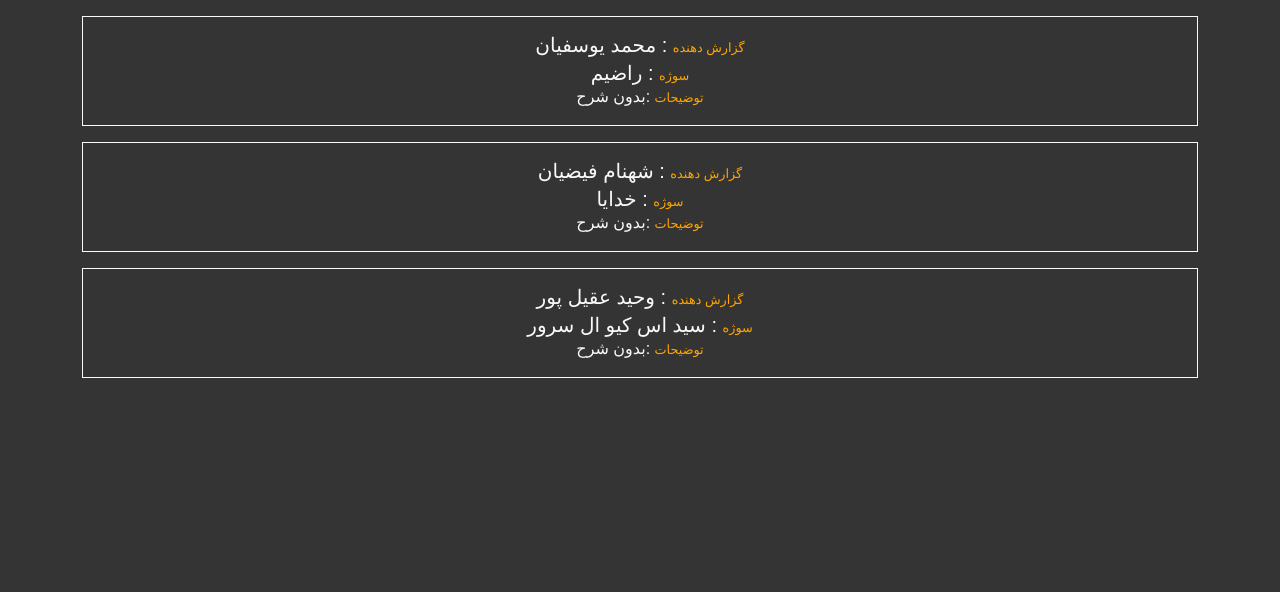
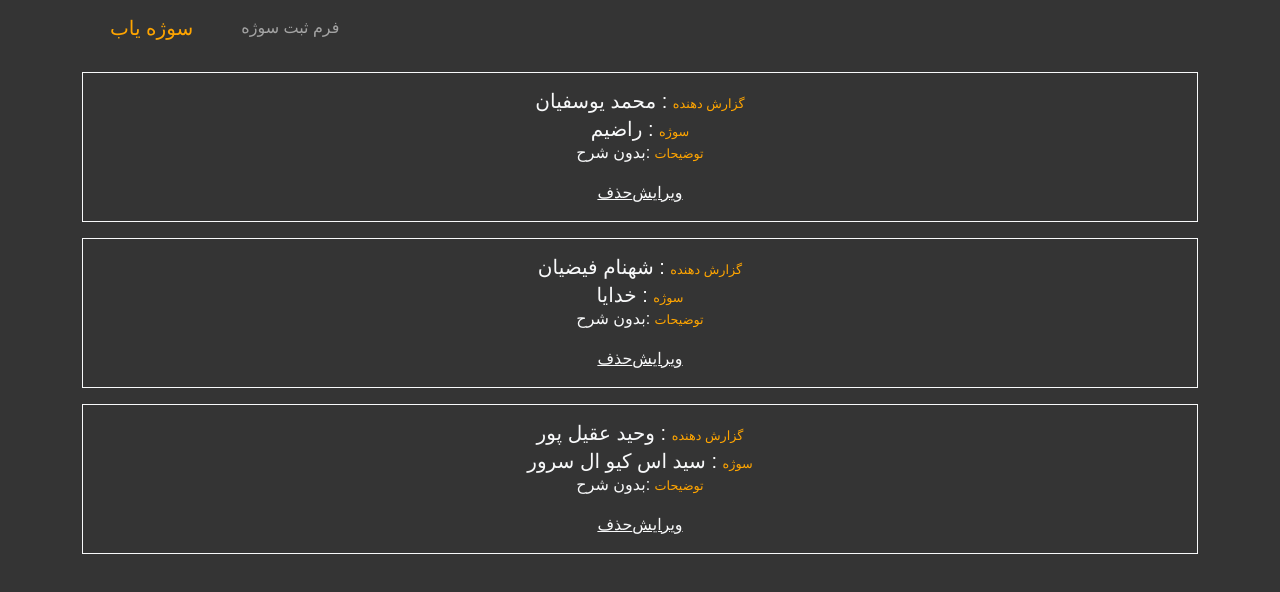
Before and after one commit to MohammadYSF/FunYaasie, a React (Create React App) app: page / in a window 1280 px wide. Shown: the top 592 px of the page. Built offline with nearby package versions, Linux system fonts and the light colour scheme; the HTML template or start-up script is replaced by a standard one; a web font is replaced by a local one.

Commit message:
every thing works fine . i wanted to add delete and edit functionalities but my battery died

```diff
--- a/src/App.tsx
+++ b/src/App.tsx
@@ -6,8 +6,9 @@
 import { FunnyForm } from './components/funnyForm';
 import { BrowserRouter, Router, Routes } from 'react-router-dom';
 import { funInfo } from './types/funInfoType';
+import { FunnyNavbar } from './components/funnyNavbar';
 function App() {
-  const [data , setData ] = useState([
+  const [data, setData] = useState([
     {
       "id": 1,
       "reporter": "محمد یوسفیان",
@@ -53,20 +54,24 @@
       description: item.description,
       reporter: item.reporter
     };
-    let newData:funInfo[] = data;
+    let newData: funInfo[] = data;
     newData.push(newObject);
     setData(newData);
-    console.log("state data is : " , data);
+    console.log("state data is : ", data);
   };
   return (
     <div className="App container">
       {/* <FunnyForm /> */}
+      {/* <FunnyNavbar /> */}
+
       <BrowserRouter>
+        <FunnyNavbar />
         <Routes>
-          <Route  path='/' element={<Home data={data} />} />
+          <Route path='/' element={<Home data={data} />} />
           <Route path='/funnyform' element={<FunnyForm onAdd={addNew} />} />
         </Routes>
       </BrowserRouter>
+
     </div>
   );
 }
--- a/src/components/funnyCard/index.tsx
+++ b/src/components/funnyCard/index.tsx
@@ -1,12 +1,14 @@
 import React from "react";
 import classes from './styles.module.css';
 type props = {
-    id:number,
-    reporter:string,
-    subject:string,
-    description:string
+    id: number,
+    reporter: string,
+    subject: string,
+    description: string,
+    edit: (id: number) => void,
+    delete: (id: number) => void
 };
-export  class FunnyCard extends React.Component<props> {
+export class FunnyCard extends React.Component<props> {
     render() {
         return (
             <>
@@ -17,6 +19,10 @@
                         <p className="card-text"><span className={`${classes.label}`}>توضیحات</span> :
                             {this.props.description}
                         </p>
+                        <div>
+                            <u><a type="button" onClick={() => this.props.delete(this.props.id)}>حذف</a></u>
+                            <u><a type="button" onClick={() => this.props.edit(this.props.id)}>ویرایش</a></u>
+                        </div>
                     </div>
                 </div>
 
--- a/src/components/funnyCards/index.tsx
+++ b/src/components/funnyCards/index.tsx
@@ -3,12 +3,14 @@
 import { FunnyCard } from "../funnyCard";;
 type props = {
     data:
-        {
-            id:number,
-            reporter:string
-            subject:string,
-            description:string,
-        }[]
+    {
+        id: number,
+        reporter: string
+        subject: string,
+        description: string,
+    }[],
+    edit: (id: number) => void,
+    delete: (id: number) => void
 
 }
 
@@ -16,9 +18,9 @@
     render() {
         return (
             <>
-            {this.props.data.map((item) => {
-                return <FunnyCard id={item.id} subject = {item.subject} reporter = {item.reporter} description = {item.description}/>
-            })}
+                {this.props.data.map((item) => {
+                    return <FunnyCard delete={this.props.delete} edit={this.props.edit} id={item.id} subject={item.subject} reporter={item.reporter} description={item.description} />
+                })}
             </>
         );
     }
--- a/src/components/funnyForm/index.jsx
+++ b/src/components/funnyForm/index.jsx
@@ -1,11 +1,25 @@
-import React from 'react';
+import React, { useEffect } from 'react';
 import { useForm } from 'react-hook-form';
+import { useNavigate } from 'react-router-dom';
 import classes from './styles.module.css';
 export function FunnyForm({ onAdd }) {
-  const { register, handleSubmit, formState: { errors, touchedFields } } = useForm();
-  const onSubmit = data => { console.log("onsubmit", data);onAdd(data) };
+  const navigate = useNavigate();
+  const { register, handleSubmit, formState: { errors, touchedFields, isSubmitSuccessful, }, reset, } = useForm({
+    defaultValues: {
+      id: -1,
+      reporter: "",
+      subject: "",
+      description: ""
+    }
+  });
+  const onSubmit = (data) => {
+    console.log("onsubmit", data);
+    onAdd(data);
+    reset();
+    alert("سوژه مد نظر شما با موفقیت ثبت گردید");
+    navigate("/");
+  };
   console.log(errors);
-
   return (
     <form onSubmit={handleSubmit(onSubmit)} className="w-50 mt-5 mx-auto">
       <div className="mb-3">
@@ -34,10 +48,10 @@
                 value: /^[\u0600-\u06FF\s]+$/i,
                 message: 'زبان پارسی را پاس بداریم'
               }
-           })} />
-        {}
-            < div id = "emailHelp"
-          className = {`form-text text-sm rounded-0 ${classes.customErrorText}`}
+            })} />
+        { }
+        < div id="emailHelp"
+          className={`form-text text-sm rounded-0 ${classes.customErrorText}`}
 
           style={{ textAlign: 'right' }}>
 
@@ -49,8 +63,8 @@
       <div className="mb-3">
 
         <input type="text" placeholder="گوینده"
-          className={` border-top-0 border-start-0 border-end-0 form-control rounded-0 ${classes.customInput}`} id="speaker" name="speaker"
-          {...register("speaker",
+          className={` border-top-0 border-start-0 border-end-0 form-control rounded-0 ${classes.customInput}`} id="subject" name="subject"
+          {...register("subject",
             {
               required:
               {
@@ -79,7 +93,7 @@
 
           style={{ textAlign: 'right' }}>
 
-          {(errors != null && errors.speaker != null) && errors.speaker.message}
+          {(errors != null && errors.subject != null) && errors.subject.message}
 
         </div>
       </div>
--- /dev/null
+++ b/src/components/funnyNavbar/index.tsx
@@ -0,0 +1,27 @@
+import React from "react";
+import { Link } from "react-router-dom";
+import classes from './styles.module.css';
+export class FunnyNavbar extends React.Component {
+    render(): React.ReactNode {
+        return (
+            <>
+                <nav className="navbar navbar-expand-lg bg-transparent navbar-dark">
+                    <div className="container-fluid">
+                        <Link to={'/'} className={`navbar-brand ${classes.customNavbarBrand}`}>سوژه یاب</Link>
+                        <button className="navbar-toggler" type="button" data-bs-toggle="collapse" data-bs-target="#navbarNav" aria-controls="navbarNav" aria-expanded="false" aria-label="Toggle navigation">
+                            <span className="navbar-toggler-icon"></span>
+                        </button>
+                        <div className="collapse navbar-collapse" id="navbarNav">
+                            <ul className="navbar-nav">
+                                <li className="nav-item">
+                                    <Link to={'/funnyform'} className="nav-link">فرم ثبت سوژه</Link>
+                                </li>
+
+                            </ul>
+                        </div>
+                    </div>
+                </nav>
+            </>
+        );
+    }
+}
--- /dev/null
+++ b/src/components/funnyNavbar/styles.module.css
@@ -0,0 +1,10 @@
+.customNavbarBrand{
+    color: orange !important;
+
+}
+.customNavbarBrand:hover{
+    color: #0387ce !important;
+    position: relative;
+    top: -5px;
+
+}
--- a/src/components/home/index.tsx
+++ b/src/components/home/index.tsx
@@ -2,6 +2,7 @@
 import { FunnyCards } from "../funnyCards";
 import { FunnyForm } from "../funnyForm";
 import { FunnyCard } from "../funnyCard";
+import { FunnyNavbar } from "../funnyNavbar";
 type props = {
     data: {
         id: number,
@@ -14,7 +15,7 @@
     render() {
         return (
             <>
-            {console.log("this.props.data : " , this.props.data)}
+
                 <FunnyCards data={this.props.data} />
             </>
         );
```
